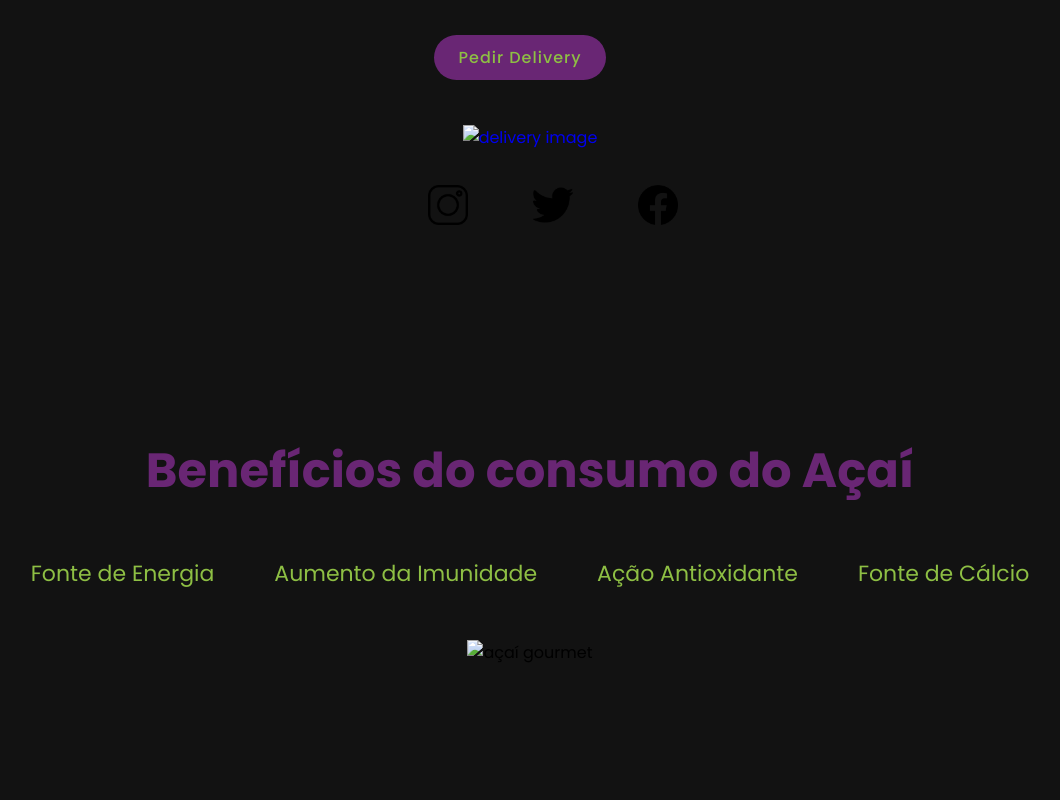
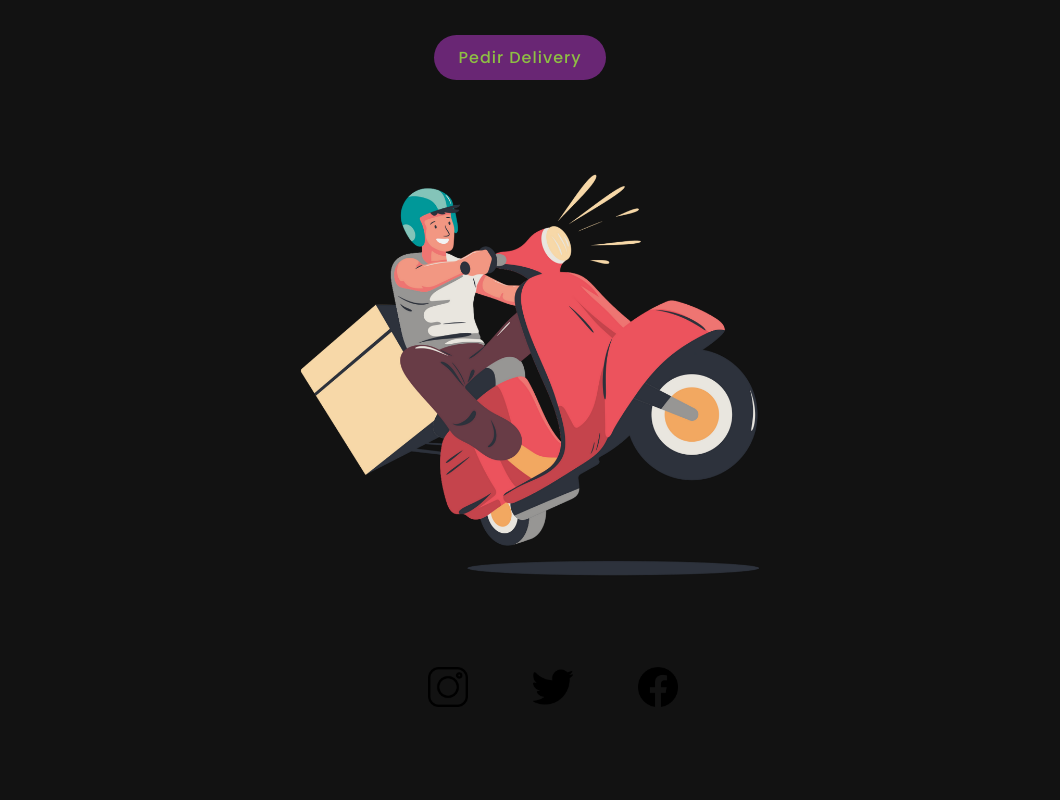
Before and after one commit to feilonn/LP-RCacai, a plain HTML site: page index.html in a window 1280 px wide. Shown: the part 1580-2380 px from the top of the page, without its empty margins (110-1170 px from the left). Drawn offline with Linux system fonts and the light colour scheme; the site is published under a folder, as on GitHub Pages, so addresses that start at the root find nothing.

Commit message:
fix: :bug: Corrigido import de imagem

```diff
--- a/index.html
+++ b/index.html
@@ -62,7 +62,7 @@
                 <a href="/index.html" class="ctaButton">Pedir Delivery</a>
             </div>
             <a href="#">
-                <img src="/images/delivery.png" alt="delivery image">
+                <img src="images/delivery.png" alt="delivery image">
             </a>
             <ul class="iconsList">
                 <li>
@@ -91,7 +91,7 @@
                 <li>Fonte de Cálcio</li>
             </ul>
             <div class="imgContainer">
-                <img src="/images/acai-gourmet.png" alt="açaí gourmet">
+                <img src="images/acai-gourmet.png" alt="açaí gourmet">
             </div>
         </section>
 
```
